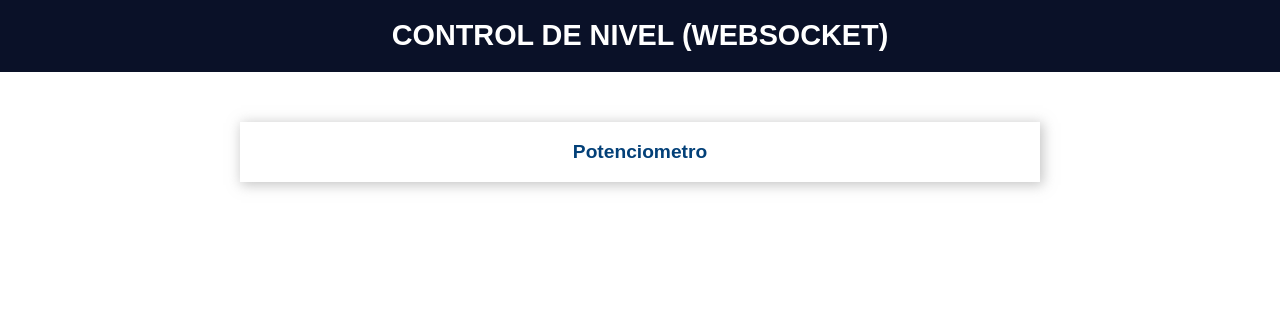
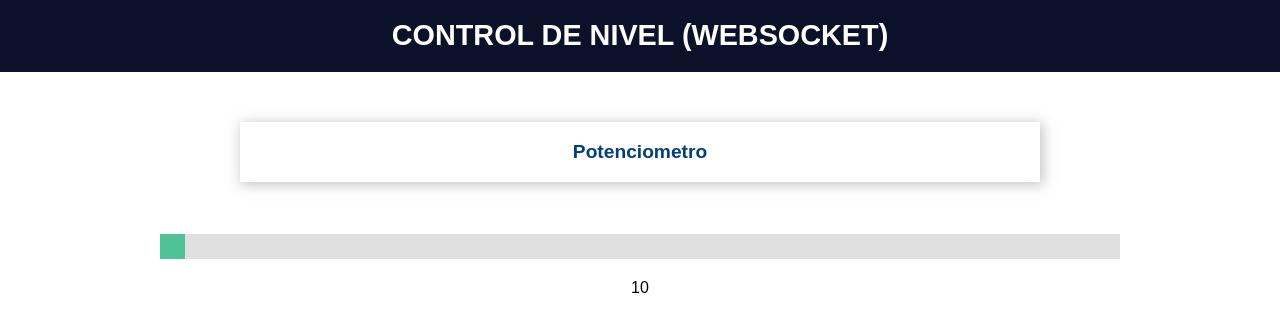
Before and after one commit to ezequiel1611/access_point, a plain HTML site: page data/index.html in a window 1280 px wide. Drawn offline with Linux system fonts and the light colour scheme.

Commit message:
Se añadio un slider para controlar el nivel

```diff
--- a/data/index.html
+++ b/data/index.html
@@ -18,6 +18,10 @@
                 </div>
             </div>
         </div>
+        <div class="slidecontainer">
+            <input type="range" min="10" max="40" value="10" step="1" oninput="rangeValue.innerText = this.value" class="slider" id="nivel">
+            <p id="rangeValue">10</p>
+        </div>
         <script src="script.js"></script>
     </body>
 </html>
--- a/data/script.js
+++ b/data/script.js
@@ -3,6 +3,14 @@ var websocket;
 // Init web socket when the page loads
 window.addEventListener('load', onload);
 
+var slider = document.getElementById("myRange");
+var output = document.getElementById("demo");
+output.innerHTML = slider.value; // Display the default slider value
+
+// Update the current slider value (each time you drag the slider handle)
+slider.oninput = function() {
+  output.innerHTML = this.value;
+}
 
 function onload(event) {
     initWebSocket();
--- a/data/style.css
+++ b/data/style.css
@@ -37,3 +37,59 @@ body {
     font-size: 1.2rem;
     color: #1282A2;
 }
+.slidecontainer {
+    width: 100%;
+    /* Width of the outside container */
+}
+
+/* The slider itself */
+.slider {
+    -webkit-appearance: none;
+    /* Override default CSS styles */
+    appearance: none;
+    width: 75%;
+    /* Full-width */
+    height: 25px;
+    /* Specified height */
+    background: #d3d3d3;
+    /* Grey background */
+    outline: none;
+    /* Remove outline */
+    opacity: 0.7;
+    /* Set transparency (for mouse-over effects on hover) */
+    -webkit-transition: .2s;
+    /* 0.2 seconds transition on hover */
+    transition: opacity .2s;
+}
+
+/* Mouse-over effects */
+.slider:hover {
+    opacity: 1;
+    /* Fully shown on mouse-over */
+}
+
+/* The slider handle (use -webkit- (Chrome, Opera, Safari, Edge) and -moz- (Firefox) to override default look) */
+.slider::-webkit-slider-thumb {
+    -webkit-appearance: none;
+    /* Override default look */
+    appearance: none;
+    width: 25px;
+    /* Set a specific slider handle width */
+    height: 25px;
+    /* Slider handle height */
+    background: #04AA6D;
+    /* Green background */
+    cursor: pointer;
+    /* Cursor on hover */
+}
+
+.slider::-moz-range-thumb {
+    width: 25px;
+    /* Set a specific slider handle width */
+    height: 25px;
+    /* Slider handle height */
+    background: #04AA6D;
+    /* Green background */
+    cursor: pointer;
+    /* Cursor on hover */
+}
```
